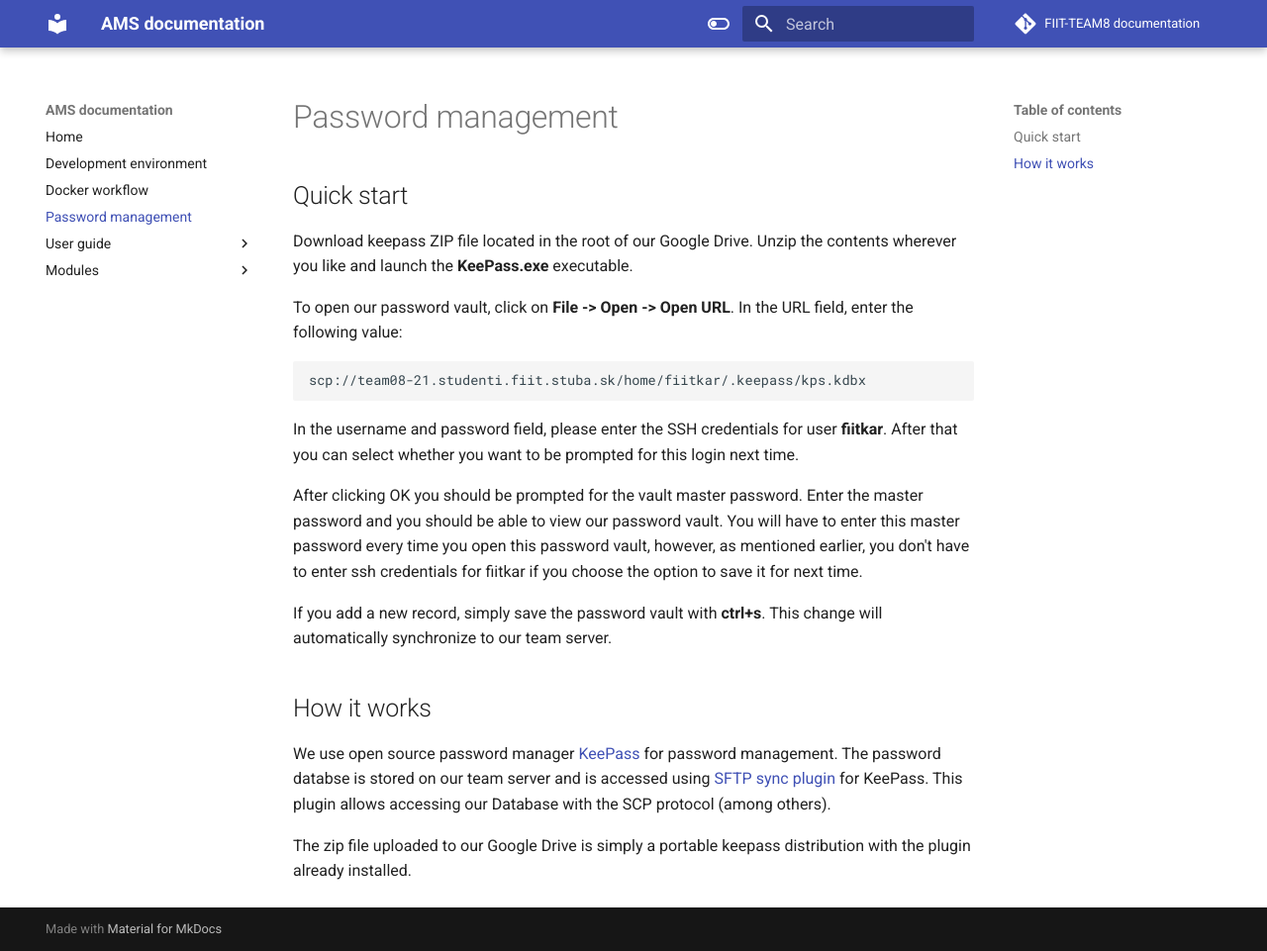
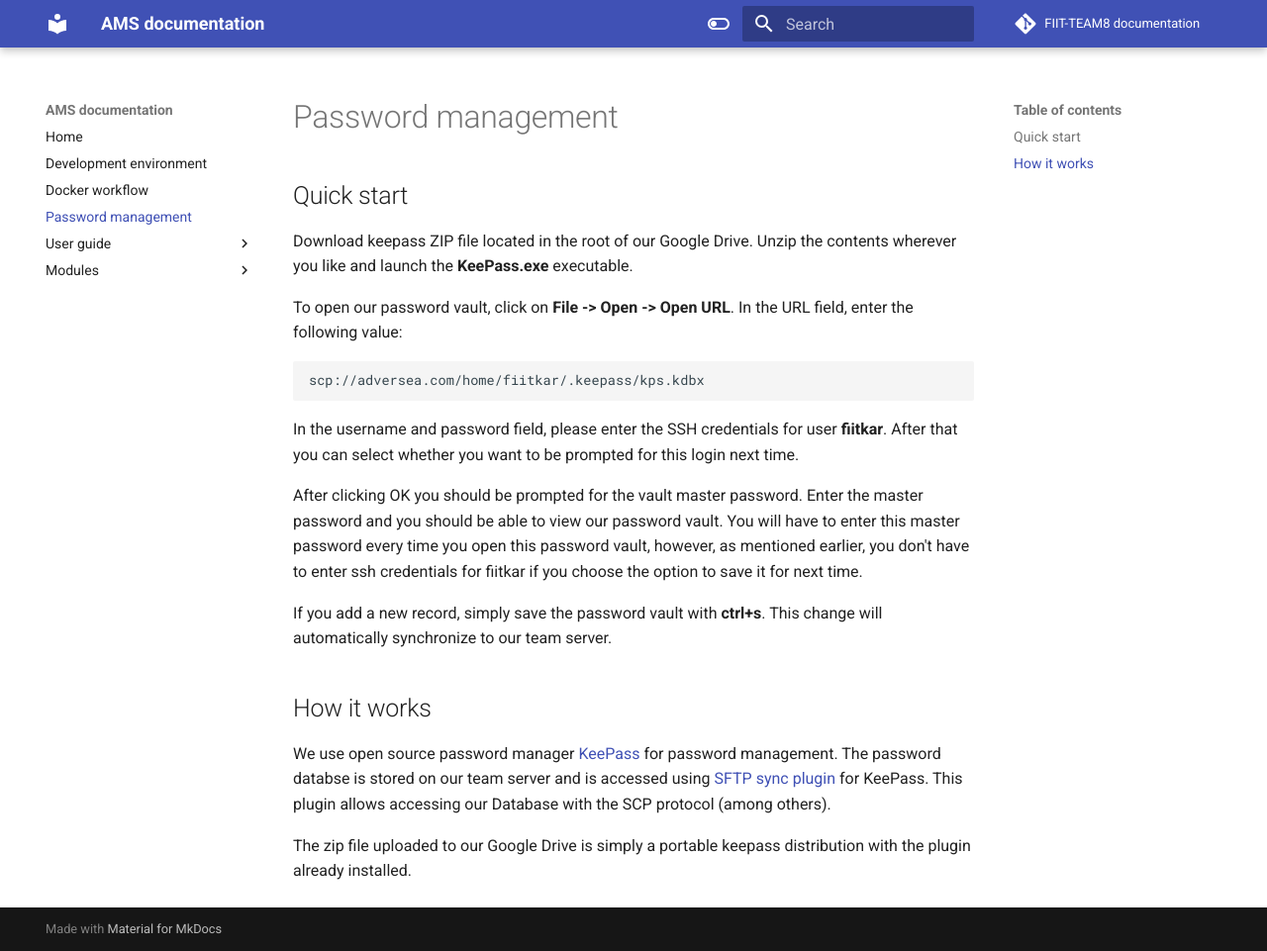
Before and after one commit to FIIT-TEAM8/team_documentation, an MkDocs documentation site: the page built from docs/passwordManagement.md, in a window 1280 px wide and 961 px high. Shown: the whole window at 99% size. Built offline with MkDocs 1.6.1 and Material for MkDocs 9.7.7, drawn with Linux system fonts in a browser that asks for light colours; comment, search, counter and statistics services are not loaded.

Commit message:
Update passwordManagement.md

````diff
--- a/docs/passwordManagement.md
+++ b/docs/passwordManagement.md
@@ -6,7 +6,7 @@ Download keepass ZIP file located in the root of our Google Drive. Unzip the con
 To open our password vault, click on **File -> Open -> Open URL**. In the URL field, enter the following value:
 
 ```
-scp://team08-21.studenti.fiit.stuba.sk/home/fiitkar/.keepass/kps.kdbx
+scp://adversea.com/home/fiitkar/.keepass/kps.kdbx
 ```
 
 In the username and password field, please enter the SSH credentials for user **fiitkar**. After that you can select whether you want to be prompted for this login next time.
````
